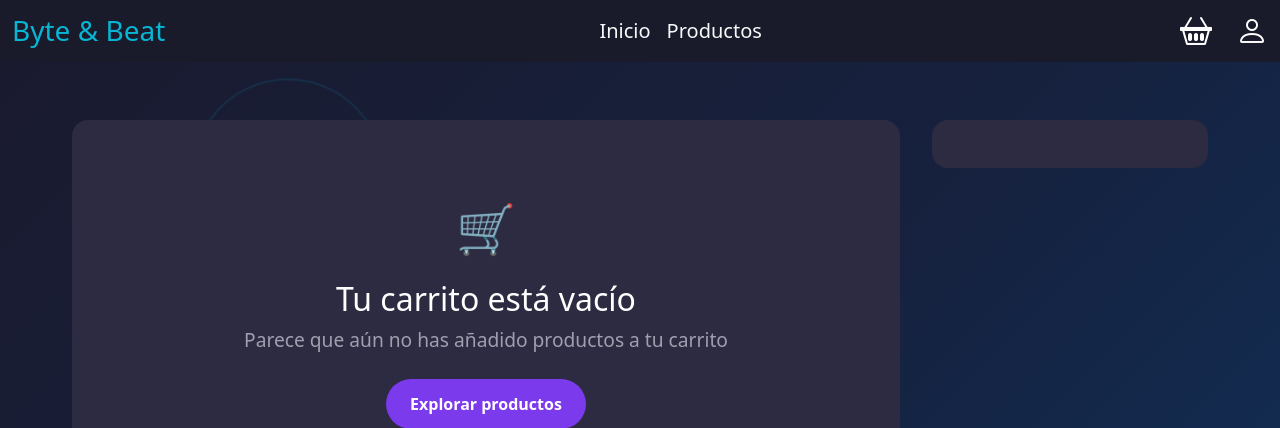
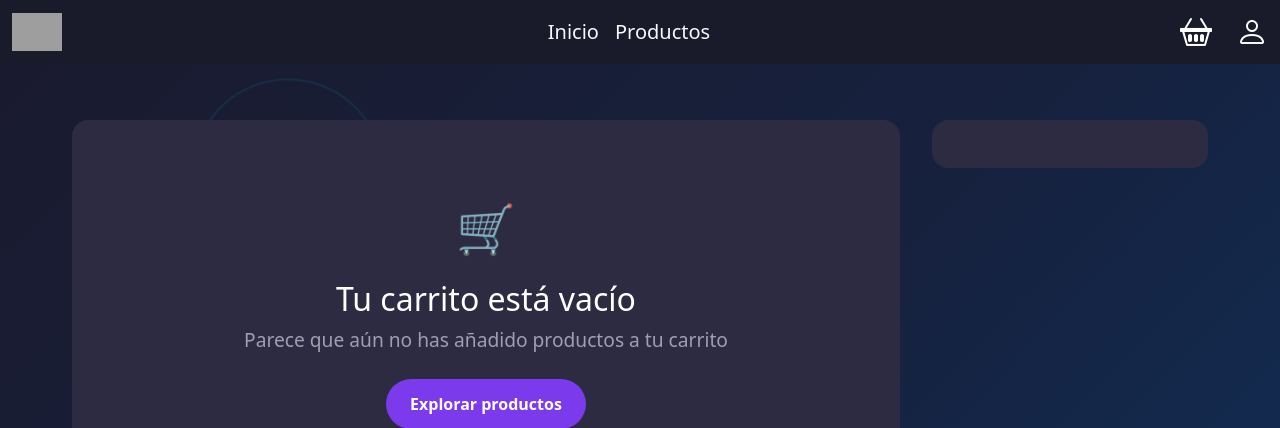
Before and after one commit to Ruben14f/BYTE---BEAT, a Django app: page /carrito/cart/ in a window 1280 px wide. Shown: the top 428 px of the page. Run offline with Django 5.2, Linux system fonts and the light colour scheme; data comes from the database, SQL or seed files in the repository; data that the repository does not hold is empty; some libraries are stand-ins or nearby versions; grey boxes are pictures that could not be loaded.

Commit message:
-logonew

```diff
--- a/templates/base.html
+++ b/templates/base.html
@@ -112,7 +112,7 @@
                     data-bs-target="#navbarNav" aria-controls="navbarNav" aria-expanded="false" aria-label="Toggle navigation">
                     <span class="navbar-toggler-icon"></span>
                 </button>
-                <a class="navbar-brand mb-0 h1 fs-3" style="color: #06B6D4;" href="{% url 'index' %}">Byte & Beat</a>
+                <a class="navbar-brand mb-0 h1 fs-3" style="color: #06B6D4;" href="{% url 'index' %}"><img src="https://res.cloudinary.com/dg4dhdyzj/image/upload/v1751122185/BEAT_2_szzls8.png" style="max-width: 50px; height: auto;" alt="Byte & Beat Logo" lazy></a>
                 </div>
 
                 <div class="collapse navbar-collapse justify-content-center order-3 order-lg-2 fs-5" id="navbarNav">
@@ -169,7 +169,7 @@
     <!-- Columna 1: Información de la empresa -->
     <div class="footer-column">
         <div class="footer-logo">
-            <h3 style="color: #06B6D4; margin: 0;">Byte & Beat</h3>
+            <h3 style=" margin: 0;"><img src="https://res.cloudinary.com/dg4dhdyzj/image/upload/v1751122185/BEAT_2_szzls8.png" style="max-width: 100px; height: auto;" alt="Byte & Beat Logo" lazy></h3>
         </div>
         <div class="company-info">
             <p>Tienda especializada en productos tecnológicos de alta calidad para músicos y entusiastas de la tecnología.</p>
```
